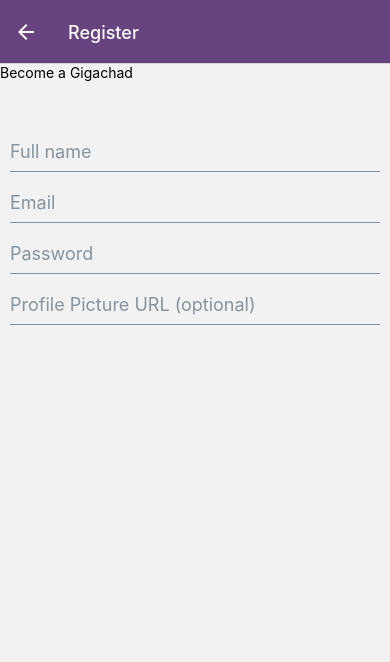
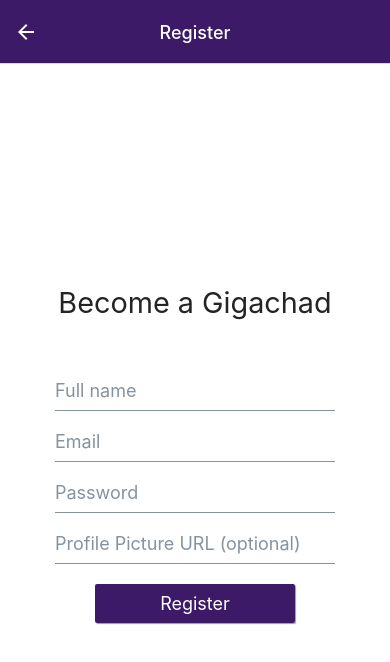
Before and after one commit to buttonDyer/messenger-rn, a React Native app: screen /Register in a window 390 px wide. Shown: the top 662 px of the page. Built offline with nearby package versions, Linux system fonts and the light colour scheme.

Commit message:
firebase set up

```diff
--- a/App.js
+++ b/App.js
@@ -6,14 +6,15 @@ import { createStackNavigator } from '@react-navigation/stack'
 import LoginScreen from './screens/LoginScreen'
 import RegisterScreen from './screens/RegisterScreen'
 
-import { StyleSheet, Text, View } from 'react-native'
+import { StyleSheet } from 'react-native'
 
 const Stack = createStackNavigator()
 
 const globalScreenOptions = {
-  headerStyle: { backgroundColor: '#67437F' },
+  headerStyle: { backgroundColor: '#3C1A67' },
   headerTitleStyle: { color: 'white' },
   headerTintColor: 'white',
+  headerTitleAlign: 'center',
 }
 
 export default function App() {
--- a/screens/LoginScreen.js
+++ b/screens/LoginScreen.js
@@ -37,14 +37,14 @@ const LoginScreen = ({ navigation }) => {
         />
       </View>
       <Button
-        color="#67437F"
+        color="#3C1A67"
         containerStyle={styles.button}
         onPress={signIn}
         title="Login"
       />
       <Button
         onPress={() => navigation.navigate('Register')}
-        titleStyle={{ color: '#67437F' }}
+        titleStyle={{ color: '#3C1A67' }}
         containerStyle={styles.button}
         type="outline"
         title="Register"
--- a/screens/RegisterScreen.js
+++ b/screens/RegisterScreen.js
@@ -1,8 +1,8 @@
-import { React, useState } from 'react'
+import { React, useState, useLayoutEffect } from 'react'
 
-import { StyleSheet, Text, View, KeyboardAvoidingView } from 'react-native'
+import { StyleSheet, View, KeyboardAvoidingView } from 'react-native'
 
-import { Button, Input } from '@rneui/base'
+import { Button, Input, Text } from '@rneui/base'
 
 import { StatusBar } from 'expo-status-bar'
 
@@ -11,6 +11,14 @@ const RegisterScreen = ({ navigation }) => {
   const [email, setEmail] = useState('')
   const [password, setPassword] = useState('')
   const [imageUrl, setImageUrl] = useState('')
+
+  //doesn't work on android, so appledicks wont see this too
+
+  // useLayoutEffect(() => {
+  //   navigation.setOptions({
+  //     headerBackTitle: 'Abc',
+  //   })
+  // }, [navigation])
 
   const register = () => {}
 
@@ -49,6 +57,14 @@ const RegisterScreen = ({ navigation }) => {
           onSubmitEditing={register}
         />
       </View>
+
+      <Button
+        containerStyle={styles.button}
+        raised
+        color="#3C1A67"
+        onPress={register}
+        title="Register"
+      />
     </KeyboardAvoidingView>
   )
 }
@@ -56,5 +72,18 @@ const RegisterScreen = ({ navigation }) => {
 export default RegisterScreen
 
 const styles = StyleSheet.create({
-  container: {},
+  container: {
+    flex: 1,
+    alignItems: 'center',
+    justifyContent: 'center',
+    padding: 10,
+    backgroundColor: 'white',
+  },
+  button: {
+    width: 200,
+    marginTop: 10,
+  },
+  inputContainer: {
+    width: 300,
+  },
 })
```
Also changed, not shown: firebase.js (+17 -0 lines).
